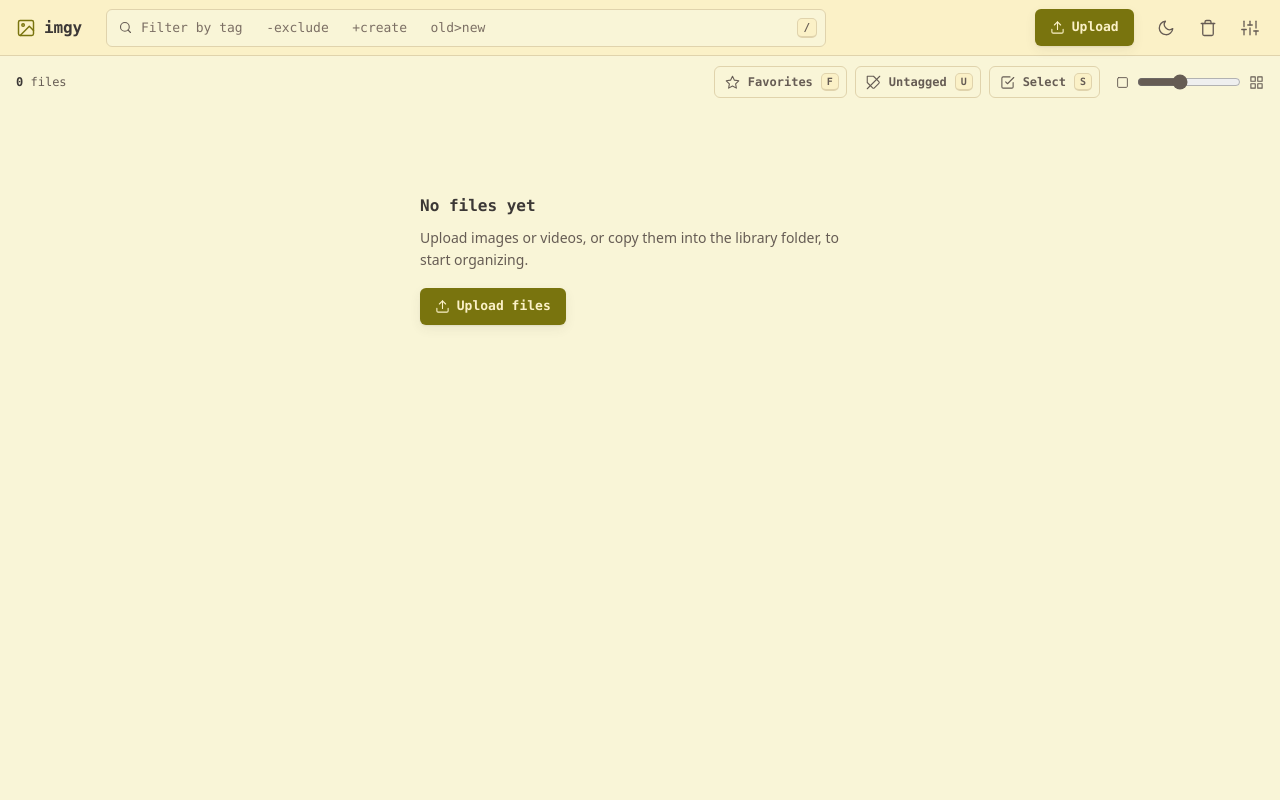
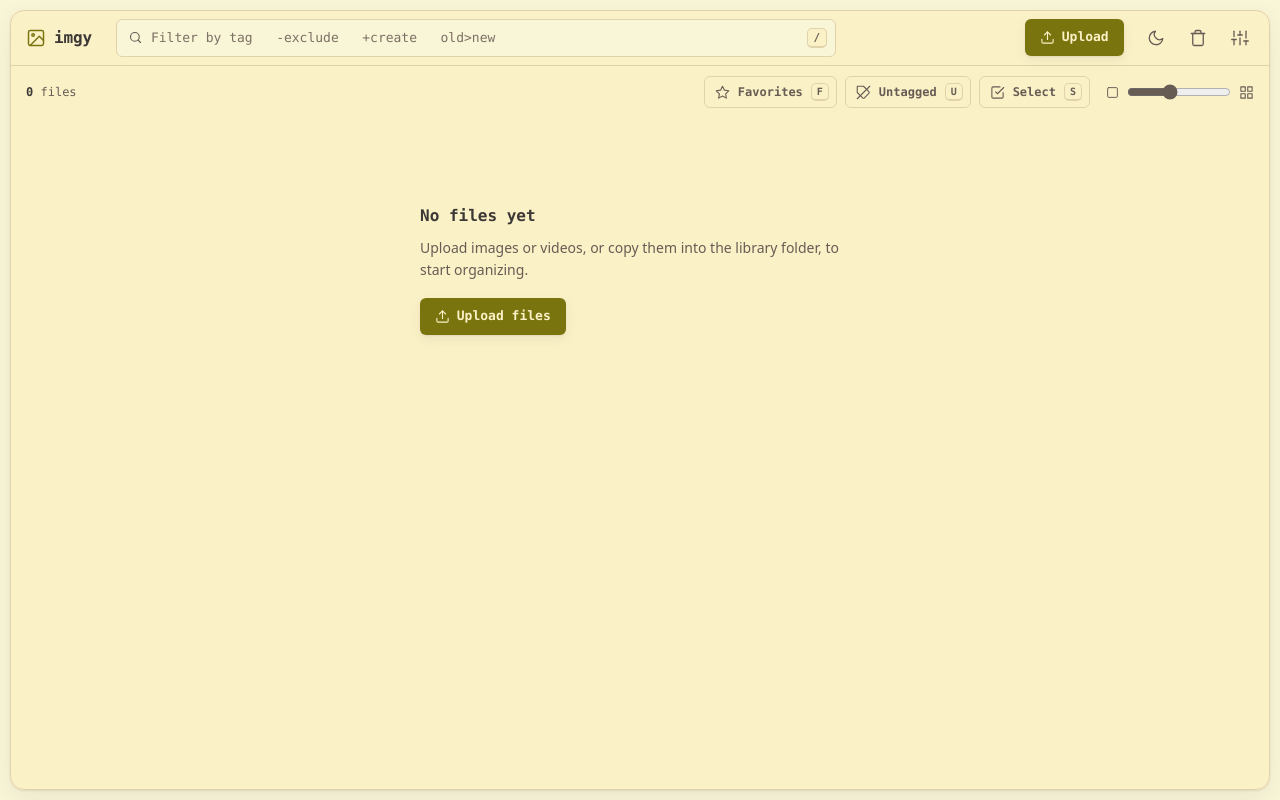
Before and after one commit to cavecomputing/imgy, a Flask app: page / in a window 1280 px wide. Run offline with Flask 3, Linux system fonts and the light colour scheme; data that the repository does not hold is empty; some libraries are stand-ins or nearby versions.

Commit message:
Frame the page in a rounded shell, as cozy does
Imgy ran edge to edge. Cozy sits its app on a lighter surface, 10px in from
the viewport edge, with a rounded border and a soft shadow, so the darker
ground shows around it.

Imgy's scripts read window.scrollY, so the document has to stay the scroller
and the frame cannot clip an inner pane. It is a fixed, click-through overlay
on body::before instead: its huge box-shadow spread paints the ground outside
a rounded window, which rounds the corners and hides whatever scrolls into the
gap. --topbar-h now counts the gap above the bar, so the sticky sub bar, the
card scroll margins and the toast offsets still line up without edits. The
lightbox bar and the trash dialog follow it.

The page sits on --bg-surface inside the frame and --bg-page is the ground,
the same layering as cozy's themes. Phones stay edge to edge on the old
ground, as in cozy.

Co-Authored-By: Claude <noreply@anthropic.com>
Claude-Session: https://claude.ai/code/session_015wYnko7pdFEfYbL85hCzJE

```diff
--- a/imgy/static/style.css
+++ b/imgy/static/style.css
@@ -18,7 +18,8 @@
     --radius: 10px;
     --radius-lg: 14px;
     --ease: 160ms ease;
-    --topbar-h: 56px;
+    --shell-gap: 10px; /* the ground showing around the page; none on phones */
+    --topbar-h: calc(56px + var(--shell-gap)); /* viewport top to the bottom of the top bar */
     --subbar-h: 52px;
 
     /* Overlays on top of images keep a dark ground in both themes */
@@ -88,16 +89,30 @@
 /* ---------- base ---------- */
 *, *::before, *::after { margin: 0; padding: 0; box-sizing: border-box; }
 img { image-orientation: from-image; }
-html { -webkit-text-size-adjust: 100%; }
+html { -webkit-text-size-adjust: 100%; background: var(--bg-page); }
 body {
     min-height: 100vh;
+    padding: 0 var(--shell-gap) var(--shell-gap);
     font-family: var(--font-sans);
     font-size: 15px;
     line-height: 1.6;
     color: var(--fg);
-    background: var(--bg-page);
+    background: var(--bg-surface);
     -webkit-font-smoothing: antialiased;
     overflow-x: hidden;
+}
+/* The rounded frame cozy draws around its page. The page itself still scrolls, so the frame is
+   laid over it: the huge spread paints the ground everywhere outside the window, rounding its
+   corners and hiding whatever scrolls into the gap. */
+body::before {
+    content: "";
+    position: fixed;
+    inset: var(--shell-gap);
+    z-index: 200;
+    border: 1px solid var(--border);
+    border-radius: var(--radius-lg);
+    box-shadow: var(--shadow), 0 0 0 100vmax var(--bg-page);
+    pointer-events: none;
 }
 button, input, select, textarea { font: inherit; color: inherit; }
 button { cursor: pointer; }
@@ -280,7 +295,7 @@ svg.i-fill { fill: currentColor; stroke: none; }
     display: flex;
     align-items: center;
     gap: 6px;
-    padding: 0 12px 0 16px;
+    padding: var(--shell-gap) 12px 0 16px; /* the top gap is hidden under the frame */
     background: var(--bg-surface);
     border-bottom: 1px solid var(--border);
 }
@@ -404,7 +419,7 @@ button.chip { cursor: pointer; }
     align-items: center;
     gap: 8px;
     padding: 0 16px;
-    background: var(--bg-page);
+    background: var(--bg-surface);
 }
 .lib-count { font-family: var(--font-mono); font-size: 12px; line-height: 1; color: var(--fg-muted); white-space: nowrap; overflow: hidden; text-overflow: ellipsis; min-width: 0; }
 .lib-count strong { font-weight: 700; color: var(--fg); }
@@ -887,7 +902,7 @@ button.chip { cursor: pointer; }
 }
 .lightbox.active { display: flex; }
 .lb-top {
-    height: var(--topbar-h);
+    height: calc(var(--topbar-h) - var(--shell-gap));
     flex: none;
     display: flex;
     align-items: center;
@@ -1050,7 +1065,7 @@ dialog::backdrop { background: var(--scrim); }
 .dlg-foot-note { flex: 1 1 auto; font-size: 13px; line-height: 1.45; color: var(--fg-muted); }
 
 /* trash */
-dialog.trash-dlg { width: min(620px, calc(100vw - 32px)); max-height: calc(100vh - 80px); margin: 64px 16px auto auto; }
+dialog.trash-dlg { width: min(620px, calc(100vw - 32px)); max-height: calc(100vh - 80px); margin: calc(var(--topbar-h) + 8px) 16px auto auto; }
 .trash-table { table-layout: fixed; width: 100%; }
 .trash-table th:nth-child(2), .trash-table th:nth-child(3) { width: 84px; }
 .trash-table th:nth-child(4) { width: 148px; }
@@ -1487,7 +1502,9 @@ body.drag-over::after {
 }
 
 @media (max-width: 768px) {
-    :root { --topbar-h: 52px; }
+    :root { --topbar-h: 52px; --shell-gap: 0px; }
+    body::before { display: none; } /* a phone has no room to spare for a frame */
+    body, .subbar { background: var(--bg-page); }
     .topbar { gap: 2px; padding: 0 4px 0 14px; }
     .brand { margin-right: auto; }
     .theme-btn { display: none; }
```
